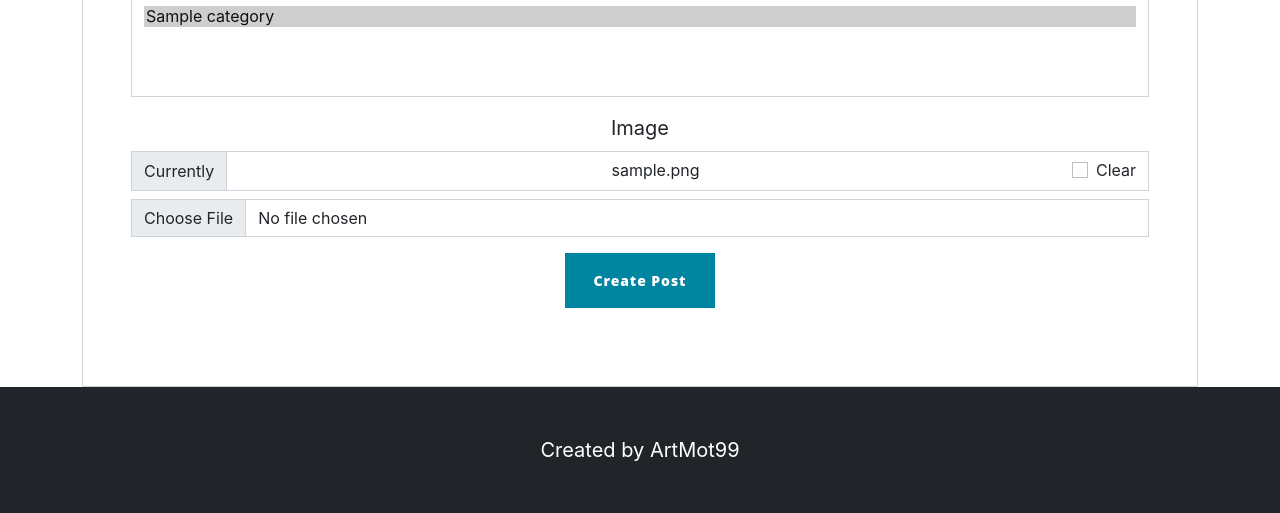
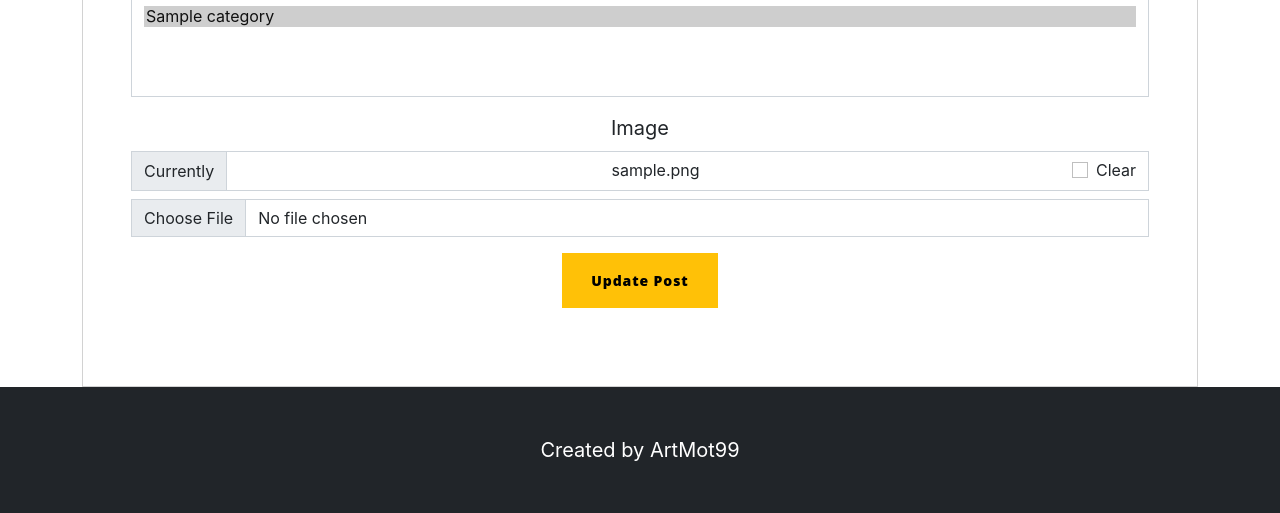
Before and after one commit to ArtMot99/personal-blog, a Django app: page /post/1/update/ in a window 1280 px wide. Shown: the part 735-1248 px from the top of the page. Run offline with Django 4.2, Linux system fonts and the light colour scheme; a user stored in the database is signed in; tables that the repository leaves empty hold one stand-in row (values such as "Sample post"); some libraries are stand-ins or nearby versions.

Commit message:
Add condition and correct output in post form template

```diff
--- a/templates/blog/post_form.html
+++ b/templates/blog/post_form.html
@@ -18,7 +18,11 @@
             <form method="post" enctype="multipart/form-data">
               {% csrf_token %}
               {{ form|crispy }}
-              <input class="btn btn-primary" type="submit" value="Create Post">
+              {% if form.instance.pk %}
+                <input class="btn btn-warning" type="submit" value="Update Post">
+              {% else %}
+                <input class="btn btn-primary" type="submit" value="Create Post">
+              {% endif %}
             </form>
             <br>
           </div>
```
